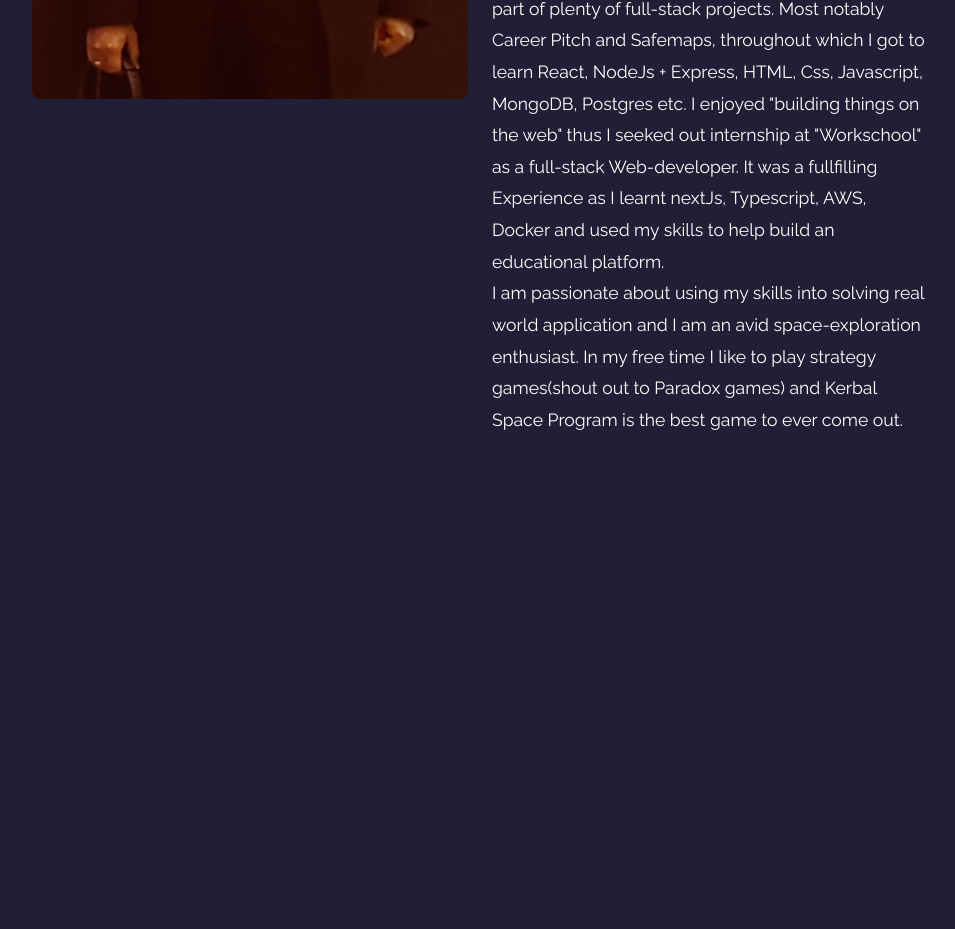
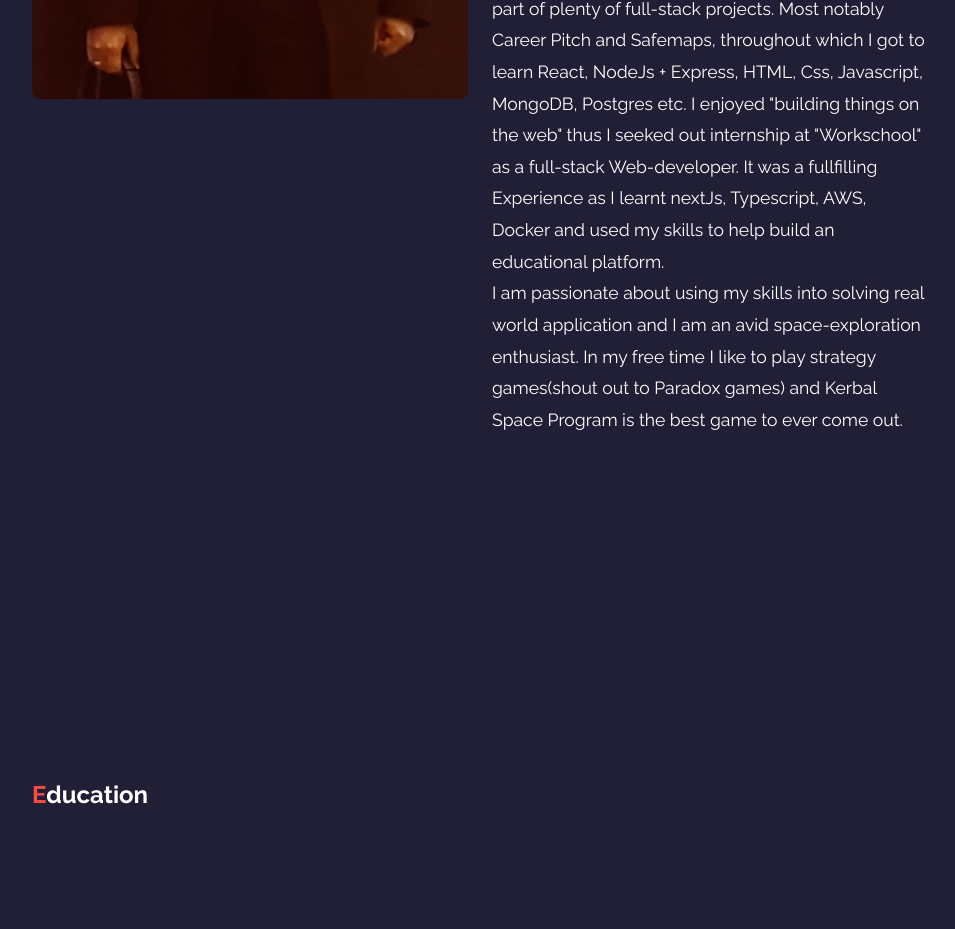
Before and after one commit to Aninda13/aninda13.github.io, a plain HTML site: page index.html in a window 1280 px wide. Shown: the part 1861-2790 px from the top of the page, without its empty margins (160-1115 px from the left). Before the commit the page ends 2481 px from the top, so only its background shows below. Drawn offline with nearby package versions, Linux system fonts and the light colour scheme; a script that the page names is missing.

Commit message:
Experience Section start

```diff
--- a/index.html
+++ b/index.html
@@ -80,6 +80,12 @@
         </div>
     </section>
     <!-- Experience and Education Section -->
+    <section class="experience" id="experience">
+        <div class="main-text">
+            <h2><span>E</span>ducation</h2>
+        </div>
+        <div></div>
+    </section>
     <!-- Custom js -->
     <script type="text/javascript" src="js/script.js"></script>
 
```
Also changed, not shown: 1 other file.
